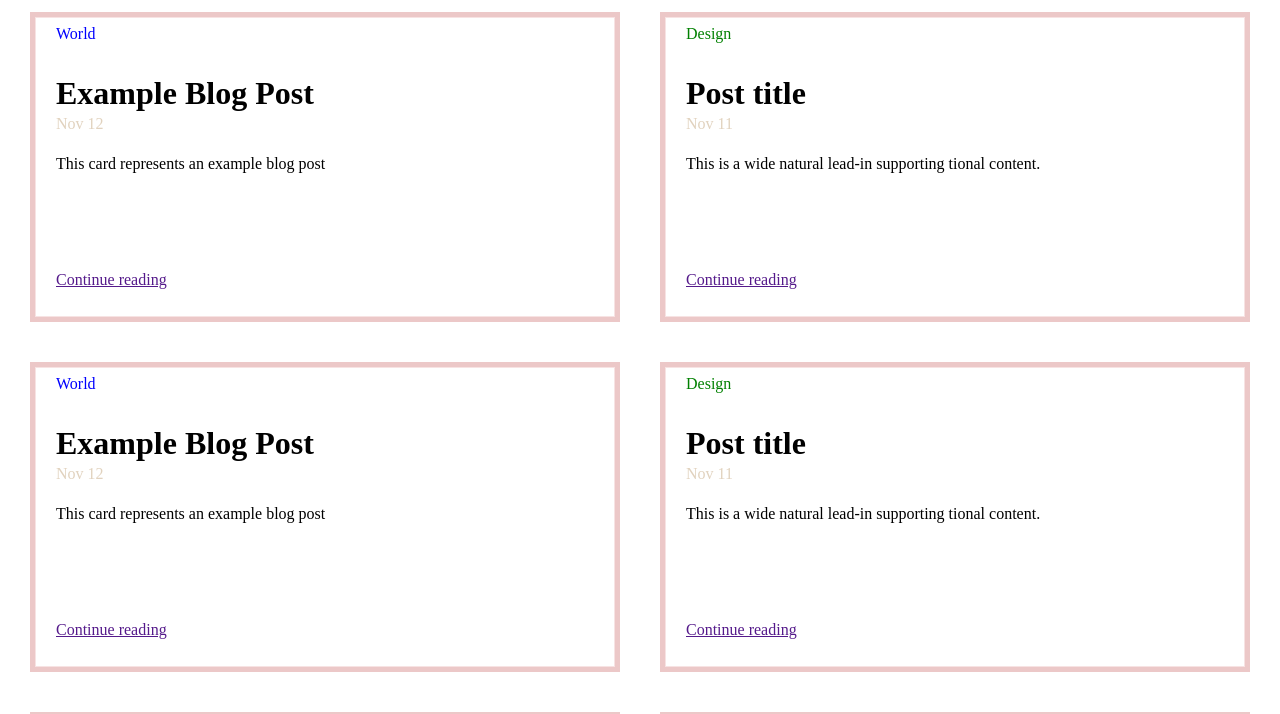
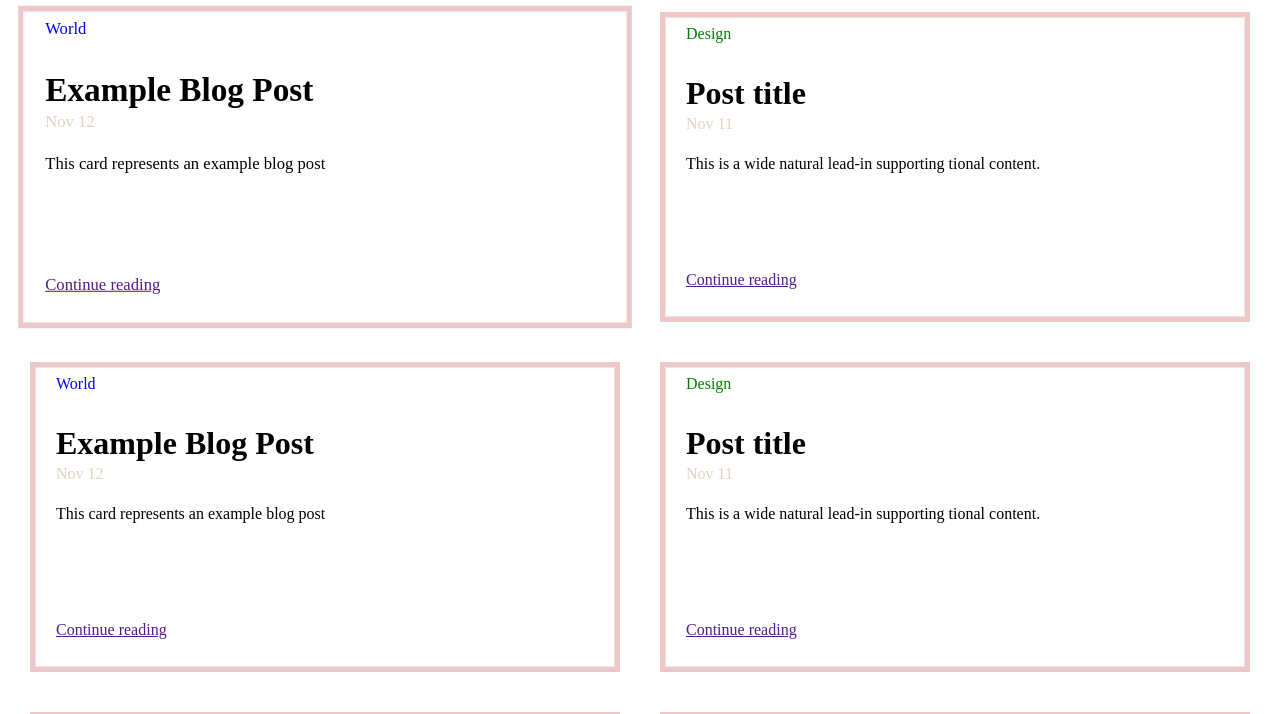
Before and after one commit to shizuka-virus/WEB_DEV_DOT, a plain HTML site: page HTML_AND_CSS/Blog_Website/index.html in a window 1280 px wide. In both pictures the pointer is over the element 325 px from the left and 220 px from the top of the page. Shown: the part 53-767 px from the top of the page. Drawn offline with Linux system fonts and the light colour scheme.

Commit message:
Adding animation

```diff
--- a/HTML_AND_CSS/Blog_Website/style.css
+++ b/HTML_AND_CSS/Blog_Website/style.css
@@ -36,6 +36,10 @@ img{
     padding-left: 20px;
     box-shadow: 0 0 0 5px rgb(236, 200, 200);
     grid-template-rows: 50px 40px 40px 1fr;
+    transition: transform 2s ease 0.01s;
+}
+.blogs:hover{
+    transform: scale(1.04);
 }
 .pi{
     color: green;
```
